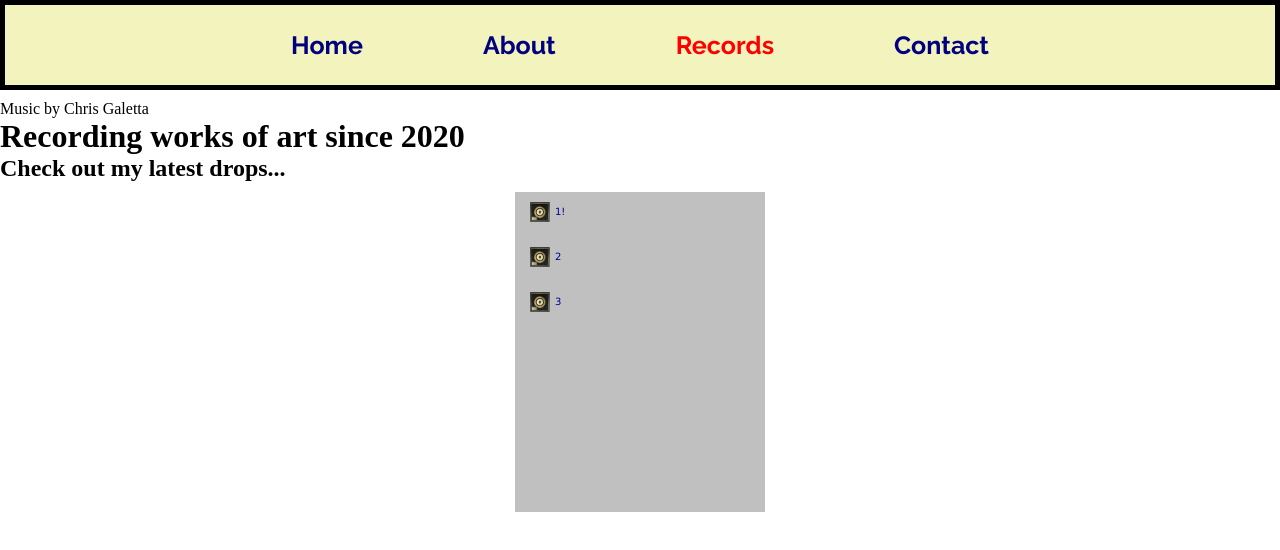
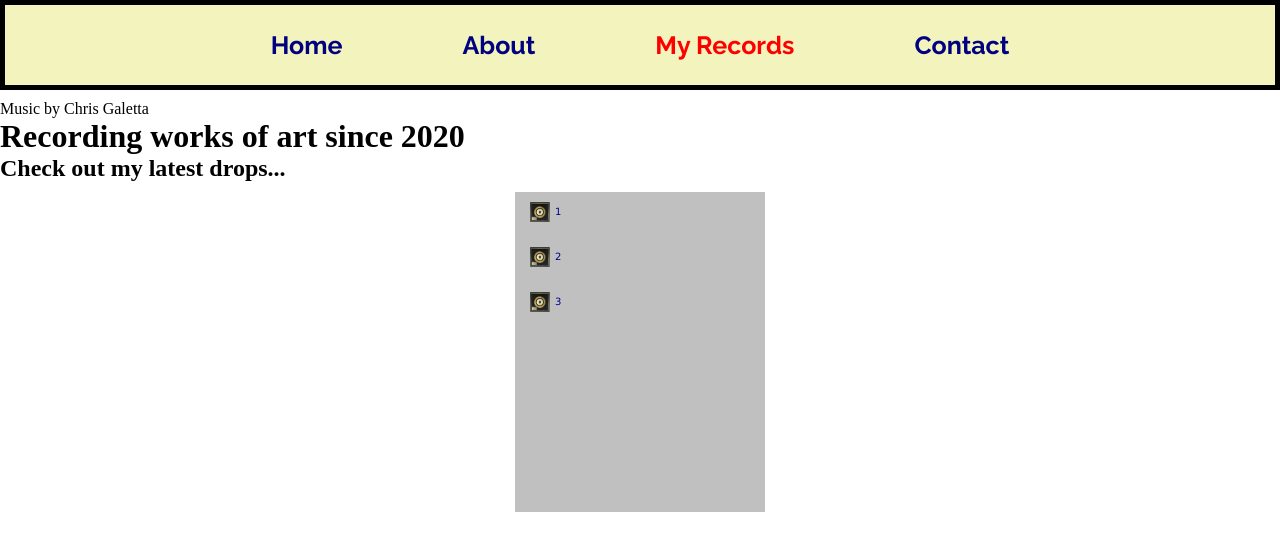
Before and after one commit to CRG9/music-portfolio, a plain HTML site: page records.html in a window 1280 px wide. Drawn offline with Linux system fonts and the light colour scheme.

Commit message:
Update records.html

```diff
--- a/records.html
+++ b/records.html
@@ -17,7 +17,7 @@
       <ul>
         <li><a href="/index.html">Home</a></li>
         <li><a href="/about.html">About</a></li>
-        <li><a href="/records.html">Records</a></li>
+        <li><a href="/records.html">My Records</a></li>
         <li><a href="/contact.html">Contact</a></li>
       </ul>
     </nav>
@@ -34,7 +34,7 @@
     </div>
     <div class="records-list">
       <ul>
-        <li><div class="record-icon"></div>1!</li>
+        <li><div class="record-icon"></div>1</li>
         <li><div class="record-icon"></div>2</li>
         <li><div class="record-icon"></div>3</li>
       </ul>
```
